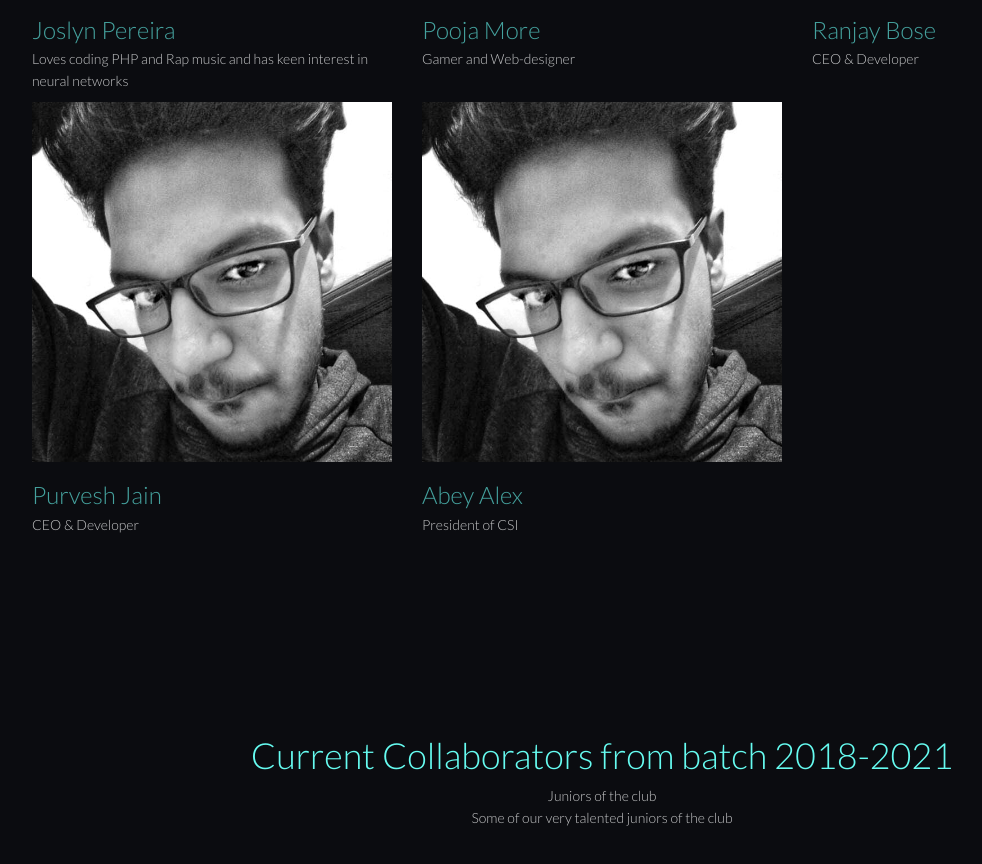
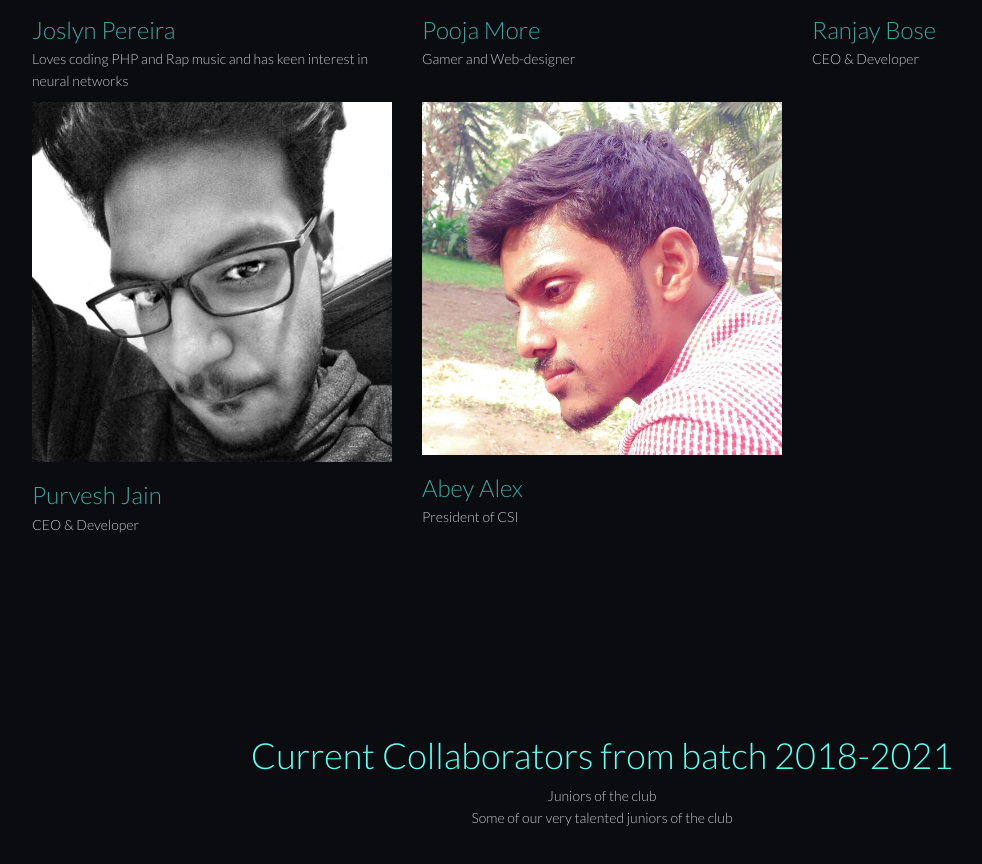
Before and after one commit to DeftNinja/CodersClub, a plain HTML site: page team.html in a window 1280 px wide. Shown: the part 1705-2569 px from the top of the page, without its empty margins (38-1020 px from the left). Drawn offline with Linux system fonts and the light colour scheme.

Commit message:
Added abey's picture

```diff
--- a/team.html
+++ b/team.html
@@ -252,7 +252,7 @@
                     <div class="team-single-wrapper">
                         <div class="team-single">
                             <div class="person-thumb">
-                                <img src="images/team/Purvesh_Jain.jpeg" class="img-responsive" alt="">
+                                <img src="images/team/abey_alex.jpg" class="img-responsive" alt="">
                             </div>
                             <div class="social-profile">
                                 <ul class="nav nav-pills">
```
Also changed, not shown: images/team/abey_alex.jpg (added).
